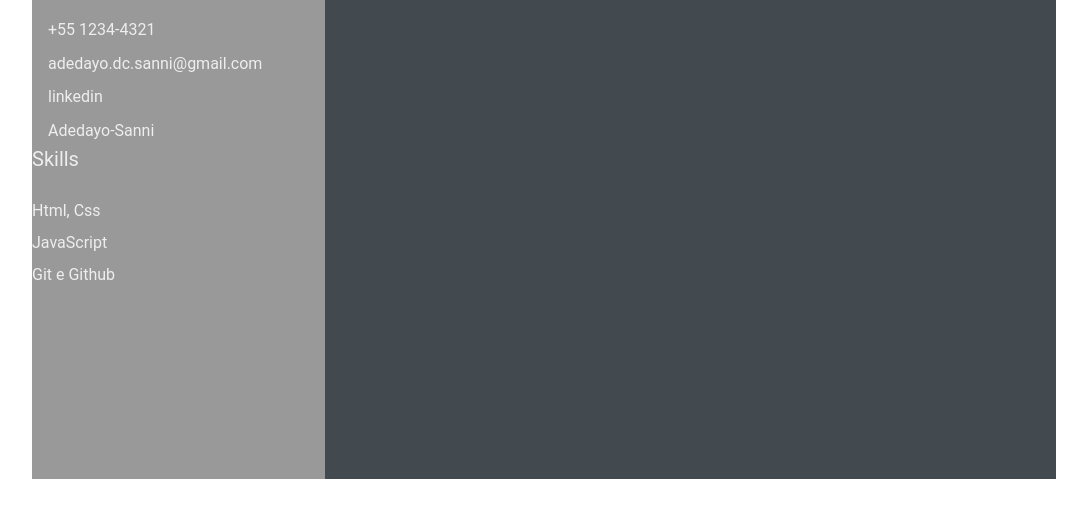
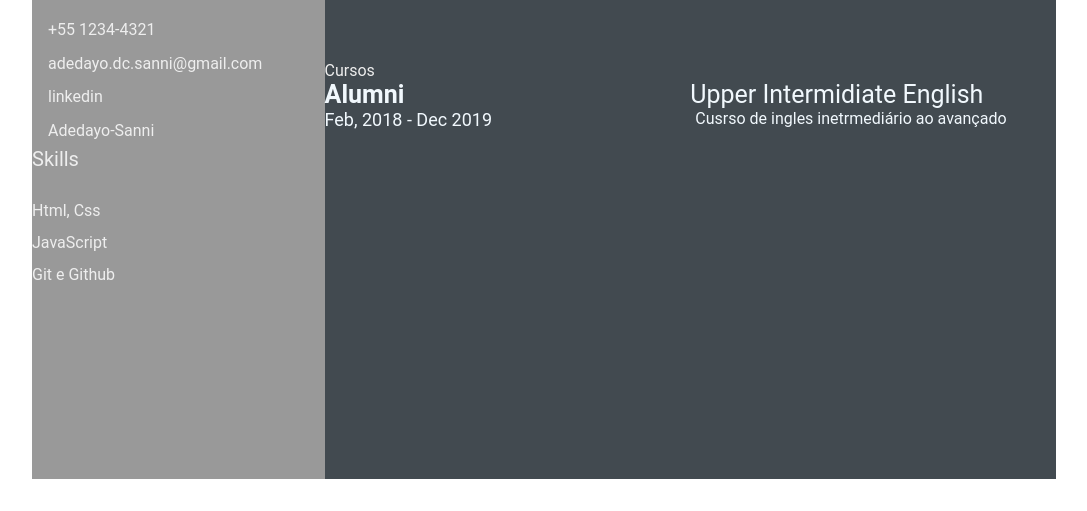
Before and after one commit to Adedayo-Sanni/Devweekgit.github.io, a plain HTML site: page index.html in a window 1280 px wide. Shown: the part 353-864 px from the top of the page, without its empty margins (96-1183 px from the left). Drawn offline with Linux system fonts and the light colour scheme.

Commit message:
adicionando sessão de extracurriculares

```diff
--- a/index.html
+++ b/index.html
@@ -67,6 +67,20 @@
                         </div>
                 </div>
             </section>
+            <section class="awards gap">
+                <div class="right-title">Cursos </div>
+                <div class="awards-contents">
+                    <div class="awards-left">
+                        <p class="awards-company-name">Alumni</p>
+                        <p class="awards-time-period">Feb, 2018 - Dec 2019</p>
+                    </div>
+                    <div class="awards-right">
+                        <p class="awards-name"> Upper Intermidiate English</p>
+                        <p class="awards-desc"> Cusrso de ingles inetrmediário ao avançado</p>
+
+                    </div>
+                </div>
+            </section>
         </section>
     </main>
 </body>
```
